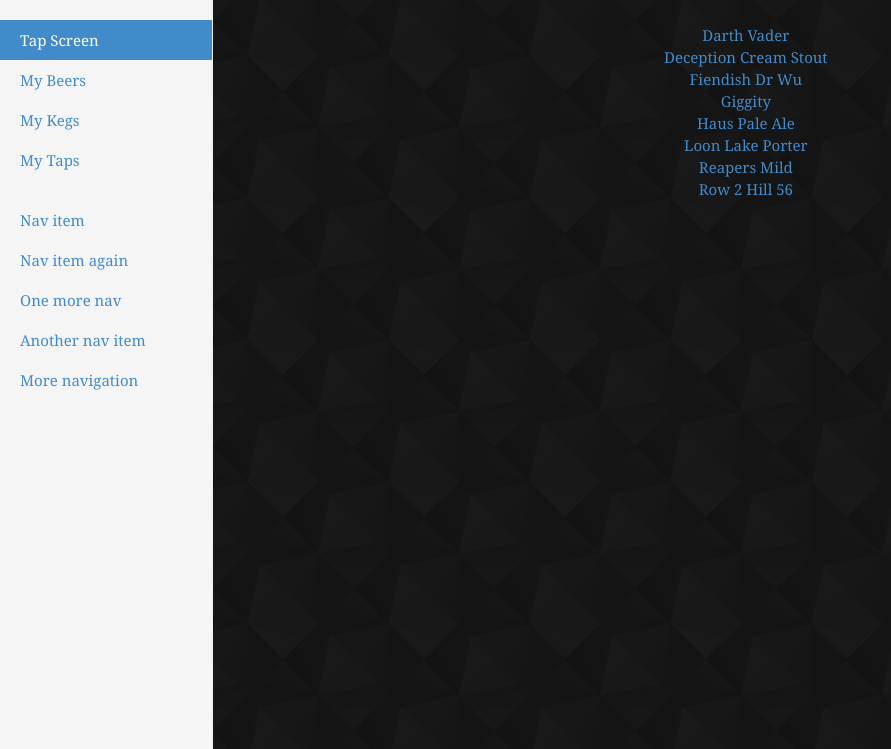
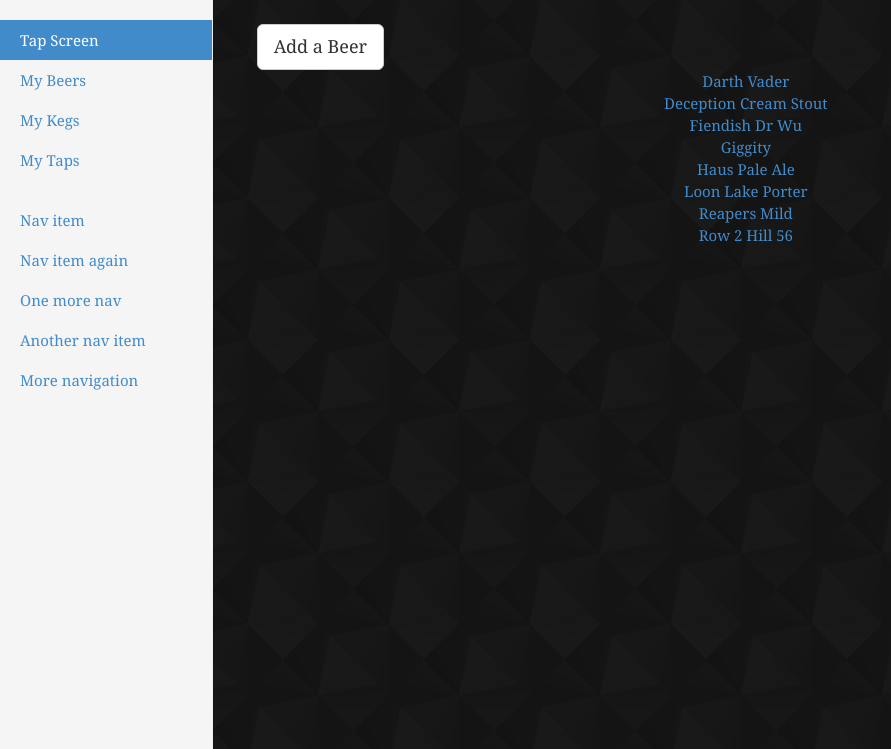
Before and after one commit to dennyreiter/pypints, a Django app: page /beer/list/ in a window 1280 px wide. Shown: the part 51-800 px from the top of the page, without its empty margins (0-891 px from the left). Run offline with Django 3.2, Linux system fonts and the light colour scheme; data comes from the database, SQL or seed files in the repository; parts of the project's set-up code (start-up, migrations or seed data) failed here and were passed over; some libraries are stand-ins or nearby versions.

Commit message:
add a BeerUpdate form, subclassed from the create form, clean up the imports, place a Add Beer & Keg button on the list views

```diff
--- a/beers/templates/beers/beer_list.html
+++ b/beers/templates/beers/beer_list.html
@@ -2,6 +2,8 @@
 
 {% block data %}
 {% include "beers/_messages.html" %}
+<a href="{% url 'beer_create' %}"
+            class="btn btn-lg btn-default">Add a Beer</a>
 <table>
     {% for beer in object_list %}
     <tr>
--- a/beers/templates/beers/keg_list.html
+++ b/beers/templates/beers/keg_list.html
@@ -1,6 +1,8 @@
 {% extends "beers/dashboard.html" %}
 
 {% block data %}
+<a href="{% url 'keg_create' %}"
+            class="btn btn-lg btn-default">Add a Keg</a>
 <table>
     {% for keg in object_list %}
     <tr>
--- a/beers/views.py
+++ b/beers/views.py
@@ -1,27 +1,23 @@
 from django.contrib.syndication.views import Feed
+from django.core import serializers
+from django.core.urlresolvers import reverse_lazy
+from django.http import HttpResponse
+from django.shortcuts import render, get_object_or_404
 from django.utils.feedgenerator import Atom1Feed
-from django.core.urlresolvers import reverse, reverse_lazy
-from django.core import serializers
-from django.http import HttpResponse
-from django.db.models import Q, Count
-from django.shortcuts import render, get_object_or_404
 from django.utils.translation import ugettext as _
-from django.views import generic
-#from django.views.generic.edit import FormMixin
-from django.views.generic.list import ListView
 from django.views.generic.detail import DetailView
 from django.views.generic.edit import CreateView, UpdateView, DeleteView
+from django.views.generic.list import ListView
 
-from forms import TapListForm, BeerForm
+from braces.views import FormMessagesMixin
+from braces.views import LoginRequiredMixin
 
-from beers.models import Beer, Keg, Tap, SrmRgb
-from braces.views import LoginRequiredMixin
-from braces.views import FormMessagesMixin
+from .forms import TapListForm, BeerForm, BeerUpdateForm
+from .models import Beer, Keg, Tap
 
 
 def home(request):
     taps = Tap.objects.order_by('number')
-    print taps
     return render(request,'beers/home.html',{'taps': taps, })
 
 def dashboard(request):
@@ -44,12 +40,14 @@ class BeerCreate(LoginRequiredMixin, FormMessagesMixin, CreateView):
         form.save()
         return super(BeerCreate, self).form_valid(form)
 
+
 class BeerUpdate(LoginRequiredMixin, FormMessagesMixin, UpdateView):
     """Update an existing beer
     """
     model = Beer
     template_name_suffix = '_update_form'
     success_url = reverse_lazy('beer_list')
+    form_class = BeerUpdateForm
     form_valid_message = _(u"Beer was updated. All hail beer!")
     form_invalid_message = _(u"Something went wrong, changes were not saved")
 
@@ -77,6 +75,8 @@ def BeerDetail(request, slug):
             {'beer': beer, })
 
 def Beer_json(request):
+    """Ajax callback for when a beer is selected, so that the
+        estimated values for OG, FG, IBU, SRM can be filled in."""
     if request.method == 'POST':
          beer_id = request.POST.get('pk')
     if request.method == 'GET':
@@ -140,6 +140,7 @@ class TapUpdate(LoginRequiredMixin, UpdateView):
 
 
 class RssTapFeed(Feed):
+    """Return an RSS feed of the current tap pourings"""
     title = "PyPints Tap List"
     link = "/"
     description = "What's currently being poured."
@@ -158,5 +159,7 @@ class RssTapFeed(Feed):
 
 
 class AtomTapFeed(RssTapFeed):
+    """Return an ATOM feed of the current tap pourings
+        -- subclassed from RssTapFeed"""
     feed_type = Atom1Feed
     subtitle = RssTapFeed.description
```
Also changed, not shown: beers/forms.py (+8 -2 lines), beers/models.py (+0 -21 lines).
